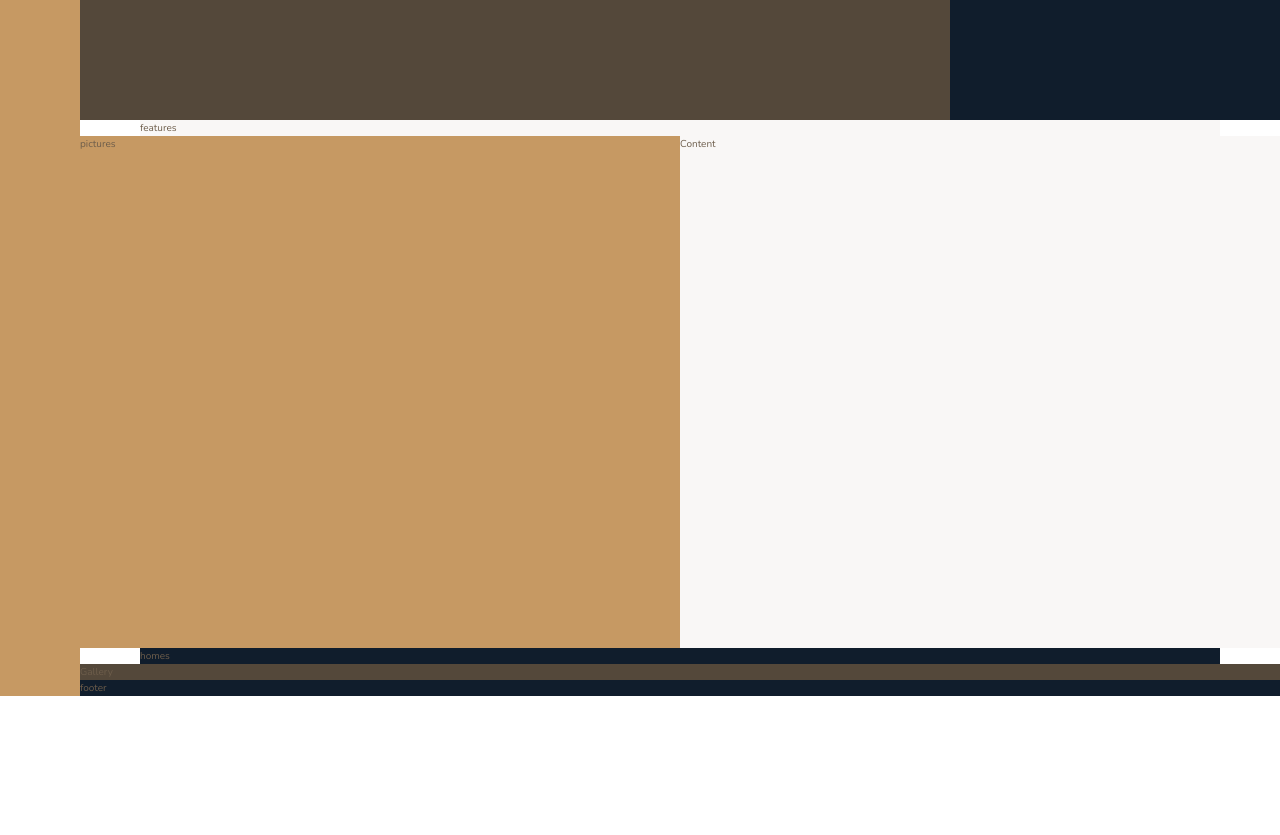
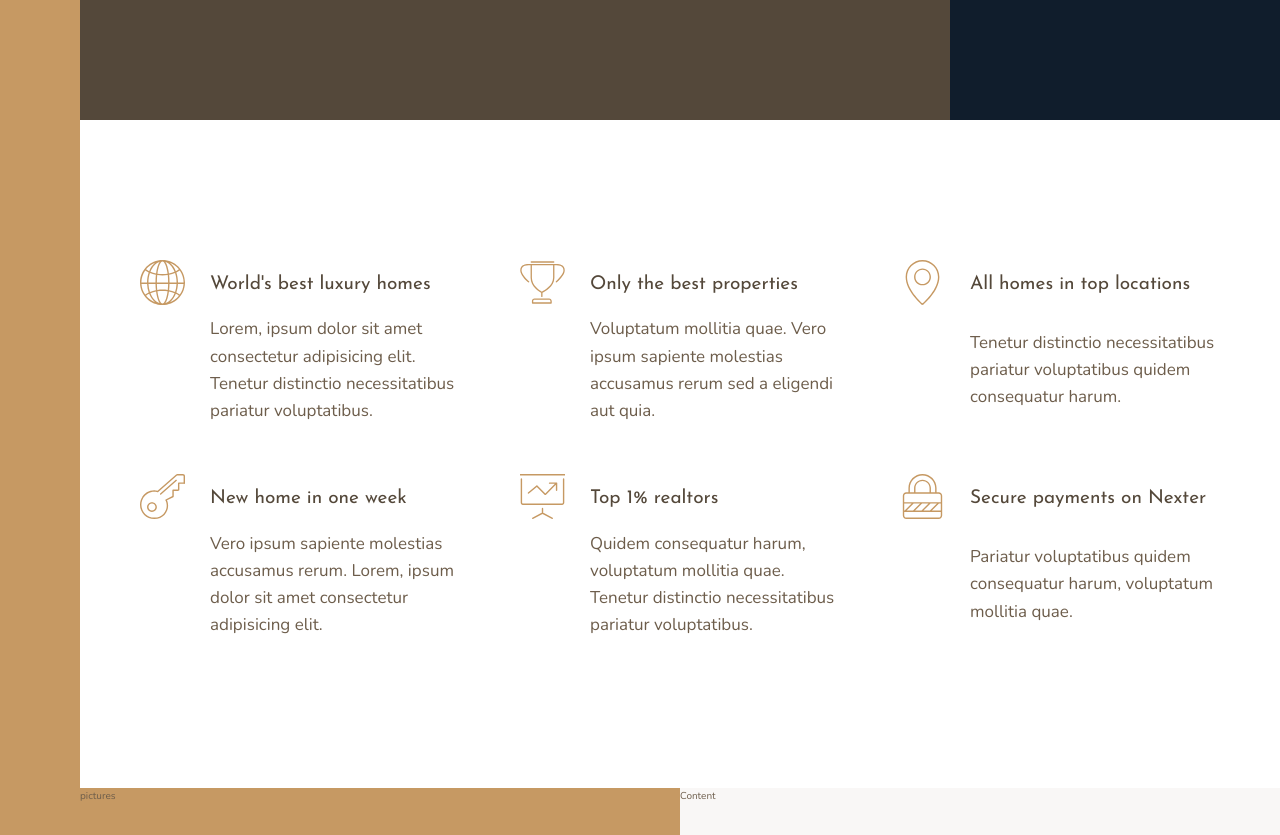
Before and after one commit to larklarky/Nexter, a website: page index.html in a window 1280 px wide. Shown: the part 520-1355 px from the top of the page. Before the commit the page ends 1216 px from the top, so only its background shows below. Drawn offline with nearby package versions, Linux system fonts and the light colour scheme.

Commit message:
build the Features section

```diff
--- a/index.html
+++ b/index.html
@@ -25,7 +25,55 @@
         </div>
 
         <section class="features">
-            features
+            <div class="feature">
+                <svg class="feature__icon">
+                    <use href="img/sprite.svg#icon-global"></use>
+                    <h4 class="heading-4 heading-4--dark">World's best luxury homes</h4>
+                    <p class="feature__text">Lorem, ipsum dolor sit amet consectetur adipisicing elit. Tenetur distinctio necessitatibus pariatur voluptatibus.</p>
+                </svg>
+            </div>
+
+            <div class="feature">
+                <svg class="feature__icon">
+                    <use href="img/sprite.svg#icon-trophy"></use>
+                    <h4 class="heading-4 heading-4--dark">Only the best properties</h4>
+                    <p class="feature__text">Voluptatum mollitia quae. Vero ipsum sapiente molestias accusamus rerum sed a eligendi aut quia.</p>
+                </svg>
+            </div>
+
+            <div class="feature">
+                <svg class="feature__icon">
+                    <use href="img/sprite.svg#icon-map-pin"></use>
+                    <h4 class="heading-4 heading-4--dark">All homes in top locations</h4>
+                    <p class="feature__text">Tenetur distinctio necessitatibus pariatur voluptatibus quidem consequatur harum.</p>
+                </svg>
+            </div>
+
+            <div class="feature">
+                <svg class="feature__icon">
+                    <use href="img/sprite.svg#icon-key"></use>
+                    <h4 class="heading-4 heading-4--dark">New home in one week</h4>
+                    <p class="feature__text">Vero ipsum sapiente molestias accusamus rerum. Lorem, ipsum dolor sit amet consectetur adipisicing elit.</p>
+                </svg>
+            </div>
+
+            <div class="feature">
+                <svg class="feature__icon">
+                    <use href="img/sprite.svg#icon-presentation"></use>
+                    <h4 class="heading-4 heading-4--dark">Top 1% realtors</h4>
+                    <p class="feature__text">Quidem consequatur harum, voluptatum mollitia quae. Tenetur distinctio necessitatibus pariatur voluptatibus.</p>
+                </svg>
+            </div>
+
+            <div class="feature">
+                <svg class="feature__icon">
+                    <use href="img/sprite.svg#icon-lock"></use>
+                    <h4 class="heading-4 heading-4--dark">Secure payments on Nexter</h4>
+                    <p class="feature__text">Pariatur voluptatibus quidem consequatur harum, voluptatum mollitia quae.</p>
+                </svg>
+            </div>
+
+
         </section>
 
         <div class="story__pictures">
--- a/sass/_features.scss
+++ b/sass/_features.scss
@@ -1,4 +1,29 @@
 .features {
-    background-color: $color-grey-light-1;
     grid-column: center-start / center-end;
+    margin: 15rem 0;
+
+    display: grid;
+    grid-template-columns: repeat(auto-fit, minmax(25rem, 1fr));
+    grid-gap: 6rem;
 }
+
+ .feature {
+    display: grid;
+    grid-template-columns: min-content 1fr;
+    grid-row-gap: 1.5rem;
+    grid-column-gap: 2.5rem;
+    align-items: start;
+
+    &__icon {
+        fill: $color-primary;
+        width: 4.5rem;
+        height: 4.5rem;
+        grid-row: 1 / span 2;
+        transform: translateY(-1rem);
+    }
+
+    &__text {
+        font-size: 1.7rem;
+
+    }
+ }
--- a/sass/_typography.scss
+++ b/sass/_typography.scss
@@ -0,0 +1,29 @@
+%heading {
+    font-family: $font-display;
+    font-weight: 400;
+}
+
+.heading-1 {
+    @extend %heading;
+}
+
+.heading-2 {
+    @extend %heading;
+}
+
+.heading-3 {
+    @extend %heading;
+}
+
+.heading-4 {
+    @extend %heading;
+    font-size: 1.9rem;
+
+    &--light {
+        color: $color-grey-light-1;
+    }
+
+    &--dark {
+        color: $color-grey-dark-1;
+    }
+}
```
Also changed, not shown: css/style.css.
